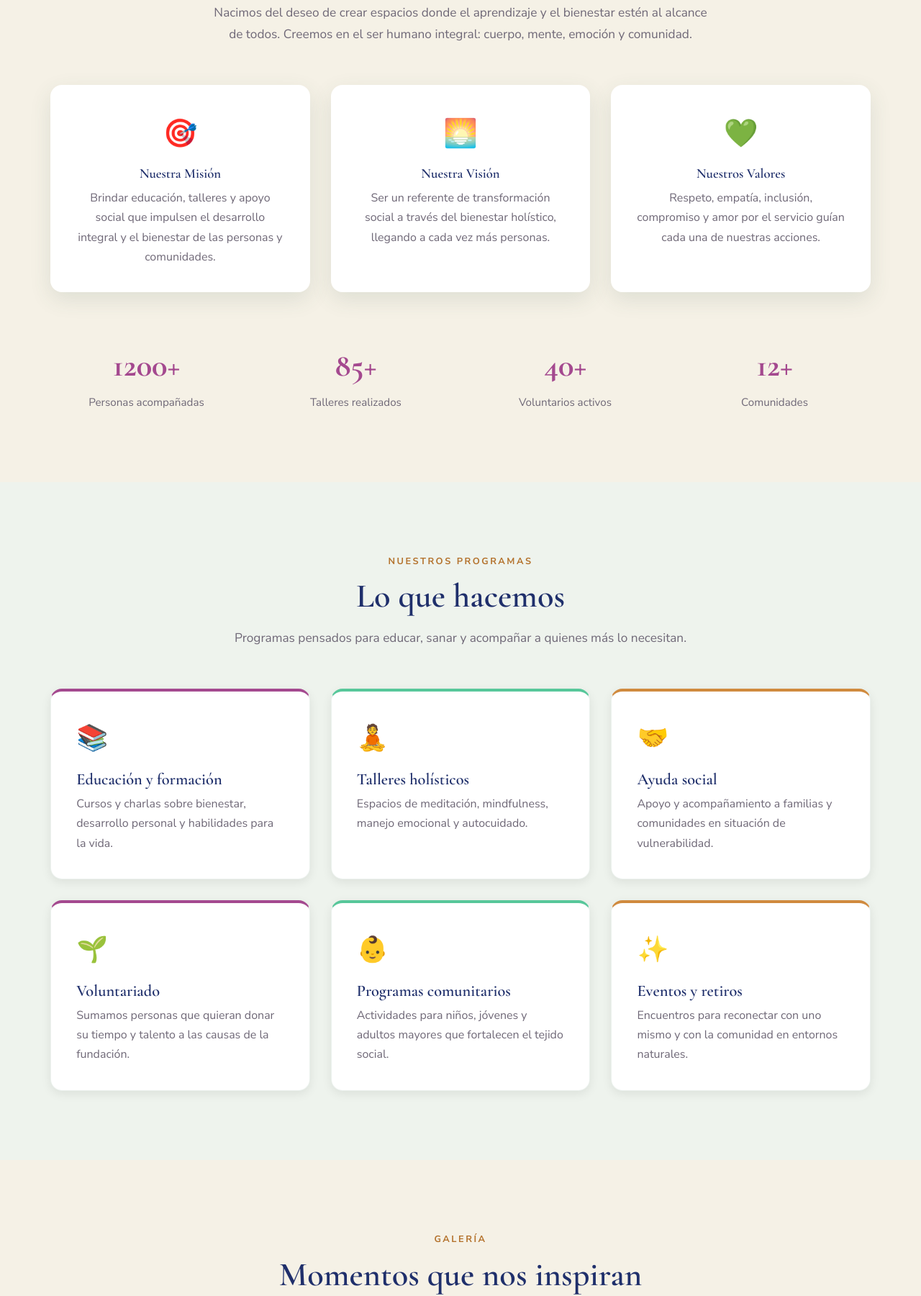
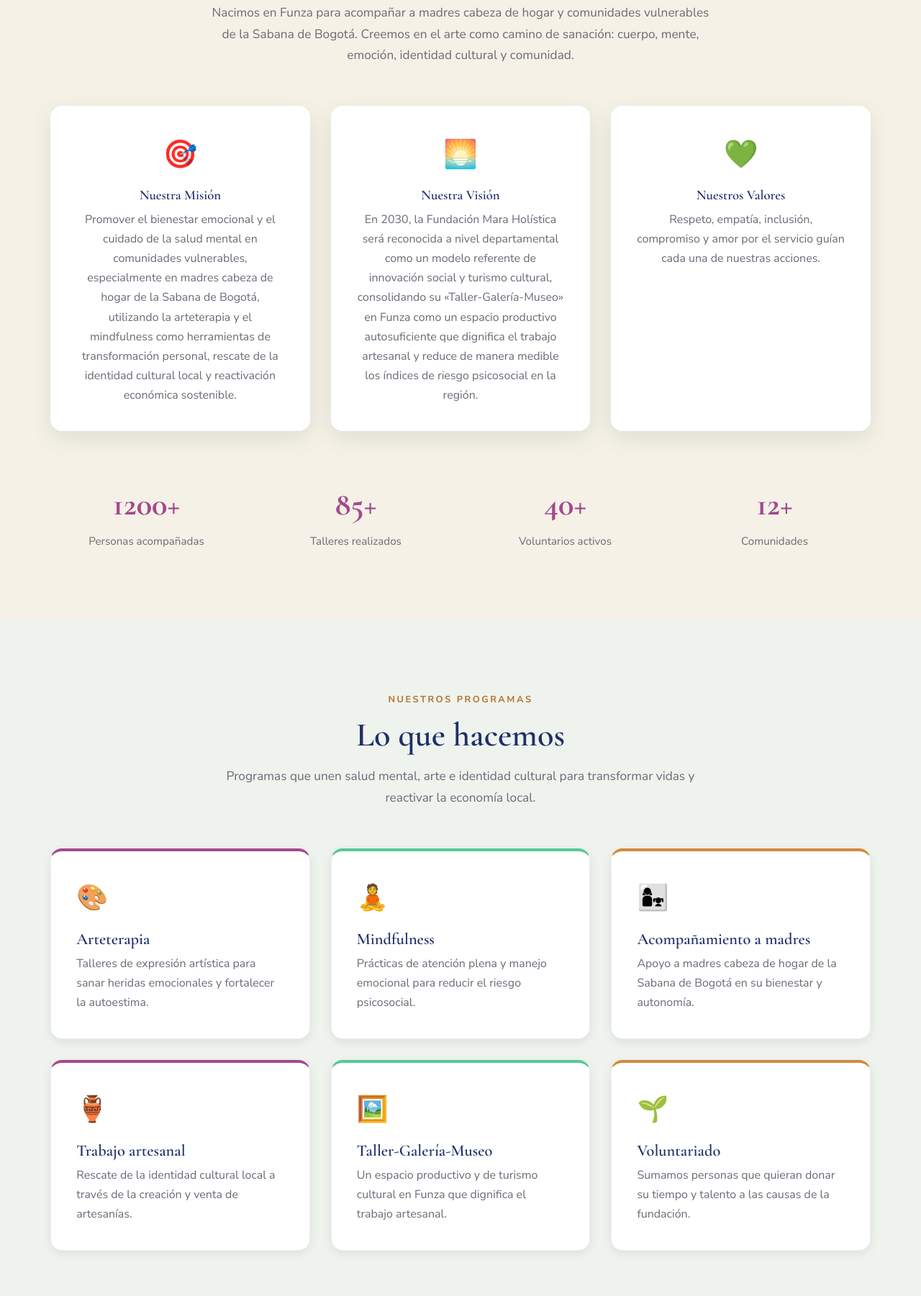
Before and after one commit to daviid0611/fundacion-mara-holistica, a plain HTML site: page index.html in a window 1280 px wide. Shown: the part 999-2800 px from the top of the page at 72% size. Drawn offline with nearby package versions, Linux system fonts and the light colour scheme.

Commit message:
Actualizar misión/visión oficiales y unificar datos de contacto
- Integrar misión y visión oficiales (arteterapia, mindfulness, Taller-Galería-Museo)
- Alinear hero, programas, donaciones y README al enfoque real
- Unificar WhatsApp (573115956597) y correo (gmail) en todo el sitio

Co-Authored-By: Claude Opus 4.8 (1M context) <noreply@anthropic.com>

```diff
--- a/index.html
+++ b/index.html
@@ -1,16 +1,21 @@
 <!DOCTYPE html>
 <html lang="es">
+
 <head>
   <meta charset="UTF-8" />
   <meta name="viewport" content="width=device-width, initial-scale=1.0" />
-  <meta name="description" content="Fundación Mara Holística — educación, talleres y ayuda social para el bienestar integral de las personas y las comunidades." />
+  <meta name="description"
+    content="Fundación Mara Holística — bienestar emocional y salud mental en la Sabana de Bogotá a través de la arteterapia y el mindfulness, con foco en madres cabeza de hogar de Funza." />
   <title>Fundación Mara Holística</title>
   <link rel="preconnect" href="https://fonts.googleapis.com" />
   <link rel="preconnect" href="https://fonts.gstatic.com" crossorigin />
-  <link href="https://fonts.googleapis.com/css2?family=Cormorant+Garamond:wght@500;600;700&family=Nunito+Sans:wght@300;400;600;700&display=swap" rel="stylesheet" />
+  <link
+    href="https://fonts.googleapis.com/css2?family=Cormorant+Garamond:wght@500;600;700&family=Nunito+Sans:wght@300;400;600;700&display=swap"
+    rel="stylesheet" />
   <link rel="icon" type="image/png" href="logo.png" />
   <link rel="stylesheet" href="styles.css" />
 </head>
+
 <body>
 
   <header class="navbar" id="navbar">
@@ -39,11 +44,12 @@
     <div class="hero-overlay"></div>
     <div class="container hero-content">
       <img src="logo.png" alt="Fundación Mara Holística" class="hero-logo" />
-      <p class="hero-eyebrow">Bienestar · Educación · Comunidad</p>
-      <h1 class="hero-title">Sembramos bienestar,<br />cosechamos comunidad</h1>
+      <p class="hero-eyebrow">Arteterapia · Mindfulness · Comunidad</p>
+      <h1 class="hero-title">Arte que sana,<br />comunidad que renace</h1>
       <p class="hero-subtitle">
-        En la <strong>Fundación Mara Holística</strong> acompañamos a las personas a través de la
-        educación, los talleres y la ayuda social, para construir comunidades más sanas, conscientes y unidas.
+        En la <strong>Fundación Mara Holística</strong> acompañamos el bienestar emocional y la salud mental
+        de comunidades vulnerables de la Sabana de Bogotá, con la arteterapia y el mindfulness como
+        herramientas de transformación personal y reactivación económica sostenible.
       </p>
       <div class="hero-actions">
         <a href="#nosotros" class="btn btn-primary">Conócenos</a>
@@ -59,8 +65,8 @@
         <span class="kicker">Quiénes somos</span>
         <h2>Una fundación con propósito</h2>
         <p class="section-lead">
-          Nacimos del deseo de crear espacios donde el aprendizaje y el bienestar estén al alcance de todos.
-          Creemos en el ser humano integral: cuerpo, mente, emoción y comunidad.
+          Nacimos en Funza para acompañar a madres cabeza de hogar y comunidades vulnerables de la Sabana de Bogotá.
+          Creemos en el arte como camino de sanación: cuerpo, mente, emoción, identidad cultural y comunidad.
         </p>
       </div>
 
@@ -68,12 +74,18 @@
         <article class="pillar">
           <div class="pillar-icon">🎯</div>
           <h3>Nuestra Misión</h3>
-          <p>Brindar educación, talleres y apoyo social que impulsen el desarrollo integral y el bienestar de las personas y comunidades.</p>
+          <p>Promover el bienestar emocional y el cuidado de la salud mental en comunidades vulnerables, especialmente
+            en madres cabeza de hogar de la Sabana de Bogotá, utilizando la arteterapia y el mindfulness como
+            herramientas de transformación personal, rescate de la identidad cultural local y reactivación económica
+            sostenible.</p>
         </article>
         <article class="pillar">
           <div class="pillar-icon">🌅</div>
           <h3>Nuestra Visión</h3>
-          <p>Ser un referente de transformación social a través del bienestar holístico, llegando a cada vez más personas.</p>
+          <p>En 2030, la Fundación Mara Holística será reconocida a nivel departamental como un modelo referente de
+            innovación social y turismo cultural, consolidando su «Taller-Galería-Museo» en Funza como un espacio
+            productivo autosuficiente que dignifica el trabajo artesanal y reduce de manera medible los índices de
+            riesgo psicosocial en la región.</p>
         </article>
         <article class="pillar">
           <div class="pillar-icon">💚</div>
@@ -83,10 +95,14 @@
       </div>
 
       <div class="stats">
-        <div class="stat"><span class="stat-num" data-target="1200">0</span><span class="stat-label">Personas acompañadas</span></div>
-        <div class="stat"><span class="stat-num" data-target="85">0</span><span class="stat-label">Talleres realizados</span></div>
-        <div class="stat"><span class="stat-num" data-target="40">0</span><span class="stat-label">Voluntarios activos</span></div>
-        <div class="stat"><span class="stat-num" data-target="12">0</span><span class="stat-label">Comunidades</span></div>
+        <div class="stat"><span class="stat-num" data-target="1200">0</span><span class="stat-label">Personas
+            acompañadas</span></div>
+        <div class="stat"><span class="stat-num" data-target="85">0</span><span class="stat-label">Talleres
+            realizados</span></div>
+        <div class="stat"><span class="stat-num" data-target="40">0</span><span class="stat-label">Voluntarios
+            activos</span></div>
+        <div class="stat"><span class="stat-num" data-target="12">0</span><span class="stat-label">Comunidades</span>
+        </div>
       </div>
     </div>
   </section>
@@ -96,39 +112,40 @@
       <div class="section-head">
         <span class="kicker">Nuestros programas</span>
         <h2>Lo que hacemos</h2>
-        <p class="section-lead">Programas pensados para educar, sanar y acompañar a quienes más lo necesitan.</p>
+        <p class="section-lead">Programas que unen salud mental, arte e identidad cultural para transformar vidas y
+          reactivar la economía local.</p>
       </div>
 
       <div class="cards">
         <article class="card">
-          <div class="card-icon">📚</div>
-          <h3>Educación y formación</h3>
-          <p>Cursos y charlas sobre bienestar, desarrollo personal y habilidades para la vida.</p>
+          <div class="card-icon">🎨</div>
+          <h3>Arteterapia</h3>
+          <p>Talleres de expresión artística para sanar heridas emocionales y fortalecer la autoestima.</p>
         </article>
         <article class="card">
           <div class="card-icon">🧘</div>
-          <h3>Talleres holísticos</h3>
-          <p>Espacios de meditación, mindfulness, manejo emocional y autocuidado.</p>
+          <h3>Mindfulness</h3>
+          <p>Prácticas de atención plena y manejo emocional para reducir el riesgo psicosocial.</p>
         </article>
         <article class="card">
-          <div class="card-icon">🤝</div>
-          <h3>Ayuda social</h3>
-          <p>Apoyo y acompañamiento a familias y comunidades en situación de vulnerabilidad.</p>
+          <div class="card-icon">👩‍👧</div>
+          <h3>Acompañamiento a madres</h3>
+          <p>Apoyo a madres cabeza de hogar de la Sabana de Bogotá en su bienestar y autonomía.</p>
+        </article>
+        <article class="card">
+          <div class="card-icon">🏺</div>
+          <h3>Trabajo artesanal</h3>
+          <p>Rescate de la identidad cultural local a través de la creación y venta de artesanías.</p>
+        </article>
+        <article class="card">
+          <div class="card-icon">🖼️</div>
+          <h3>Taller-Galería-Museo</h3>
+          <p>Un espacio productivo y de turismo cultural en Funza que dignifica el trabajo artesanal.</p>
         </article>
         <article class="card">
           <div class="card-icon">🌱</div>
           <h3>Voluntariado</h3>
           <p>Sumamos personas que quieran donar su tiempo y talento a las causas de la fundación.</p>
-        </article>
-        <article class="card">
-          <div class="card-icon">👶</div>
-          <h3>Programas comunitarios</h3>
-          <p>Actividades para niños, jóvenes y adultos mayores que fortalecen el tejido social.</p>
-        </article>
-        <article class="card">
-          <div class="card-icon">✨</div>
-          <h3>Eventos y retiros</h3>
-          <p>Encuentros para reconectar con uno mismo y con la comunidad en entornos naturales.</p>
         </article>
       </div>
     </div>
@@ -153,7 +170,8 @@
 
       <div class="testimonials">
         <figure class="testimonial">
-          <blockquote>"Los talleres me ayudaron a reencontrarme conmigo misma. Estoy muy agradecida con la fundación."</blockquote>
+          <blockquote>"Los talleres me ayudaron a reencontrarme conmigo misma. Estoy muy agradecida con la fundación."
+          </blockquote>
           <figcaption>— María G., participante</figcaption>
         </figure>
         <figure class="testimonial">
@@ -184,7 +202,8 @@
           </div>
           <div class="field">
             <label for="mensaje">Mensaje</label>
-            <textarea id="mensaje" name="mensaje" rows="5" placeholder="Cuéntanos cómo te gustaría colaborar..." required></textarea>
+            <textarea id="mensaje" name="mensaje" rows="5" placeholder="Cuéntanos cómo te gustaría colaborar..."
+              required></textarea>
           </div>
           <button type="submit" class="btn btn-primary btn-block">Enviar por WhatsApp</button>
           <p class="form-or">o</p>
@@ -196,21 +215,21 @@
           <h3>Otras formas de colaborar</h3>
           <ul class="contact-list">
             <li><span>📍</span> Calle 12 Bis #24-78, Funza, Cundinamarca, Colombia</li>
-            <li><span>📱</span> <a href="https://wa.me/573115956597" target="_blank" rel="noopener">311 595 6597 (WhatsApp)</a></li>
+            <li><span>📱</span> <a href="https://wa.me/573115956597" target="_blank" rel="noopener">311 595 6597
+                (WhatsApp)</a></li>
             <li><span>✉️</span> fundacionmaraholistica@gmail.com</li>
           </ul>
 
           <div class="contact-map">
             <h4 class="map-title">📍 Dónde estamos</h4>
             <div class="map-frame">
-              <iframe
-                title="Ubicación de la Fundación Mara Holística en Google Maps"
+              <iframe title="Ubicación de la Fundación Mara Holística en Google Maps"
                 src="https://www.google.com/maps?q=Calle%2012%20Bis%20%2324-78%2C%20Funza%2C%20Cundinamarca%2C%20Colombia&z=16&hl=es&output=embed"
-                loading="lazy"
-                referrerpolicy="no-referrer-when-downgrade"
-                allowfullscreen></iframe>
+                loading="lazy" referrerpolicy="no-referrer-when-downgrade" allowfullscreen></iframe>
             </div>
-            <a class="map-link" href="https://www.google.com/maps/search/?api=1&query=Calle%2012%20Bis%20%2324-78%2C%20Funza%2C%20Cundinamarca%2C%20Colombia" target="_blank" rel="noopener">Cómo llegar →</a>
+            <a class="map-link"
+              href="https://www.google.com/maps/search/?api=1&query=Calle%2012%20Bis%20%2324-78%2C%20Funza%2C%20Cundinamarca%2C%20Colombia"
+              target="_blank" rel="noopener">Cómo llegar →</a>
           </div>
 
           <div class="donate-box">
@@ -220,8 +239,10 @@
           </div>
 
           <div class="socials">
-            <a href="https://www.facebook.com/share/1BR5L8YwPU/" target="_blank" rel="noopener" aria-label="Facebook">Facebook</a>
-            <a href="https://www.instagram.com/maraholistik?igsh=MTh6ZTB3NWdobnhleQ==" target="_blank" rel="noopener" aria-label="Instagram">Instagram</a>
+            <a href="https://www.facebook.com/share/1BR5L8YwPU/" target="_blank" rel="noopener"
+              aria-label="Facebook">Facebook</a>
+            <a href="https://www.instagram.com/maraholistik?igsh=MTh6ZTB3NWdobnhleQ==" target="_blank" rel="noopener"
+              aria-label="Instagram">Instagram</a>
             <a href="https://wa.me/573115956597" target="_blank" rel="noopener" aria-label="WhatsApp">WhatsApp</a>
           </div>
         </aside>
@@ -239,4 +260,5 @@
 
   <script src="script.js"></script>
 </body>
+
 </html>
--- a/script.js
+++ b/script.js
@@ -1,8 +1,8 @@
 document.addEventListener('DOMContentLoaded', () => {
 
   // Configuración: número de WhatsApp y correo donde llegan los mensajes.
-  const WHATSAPP_NUMERO = '573195034730';
-  const CORREO_DESTINO  = 'hola@maraholistica.org';
+  const WHATSAPP_NUMERO = '573115956597';
+  const CORREO_DESTINO  = 'fundacionmaraholistica@gmail.com';
 
   const yearEl = document.getElementById('year');
   if (yearEl) yearEl.textContent = new Date().getFullYear();
```
Also changed, not shown: donaciones.html (+23 -20 lines), 1 other file.
